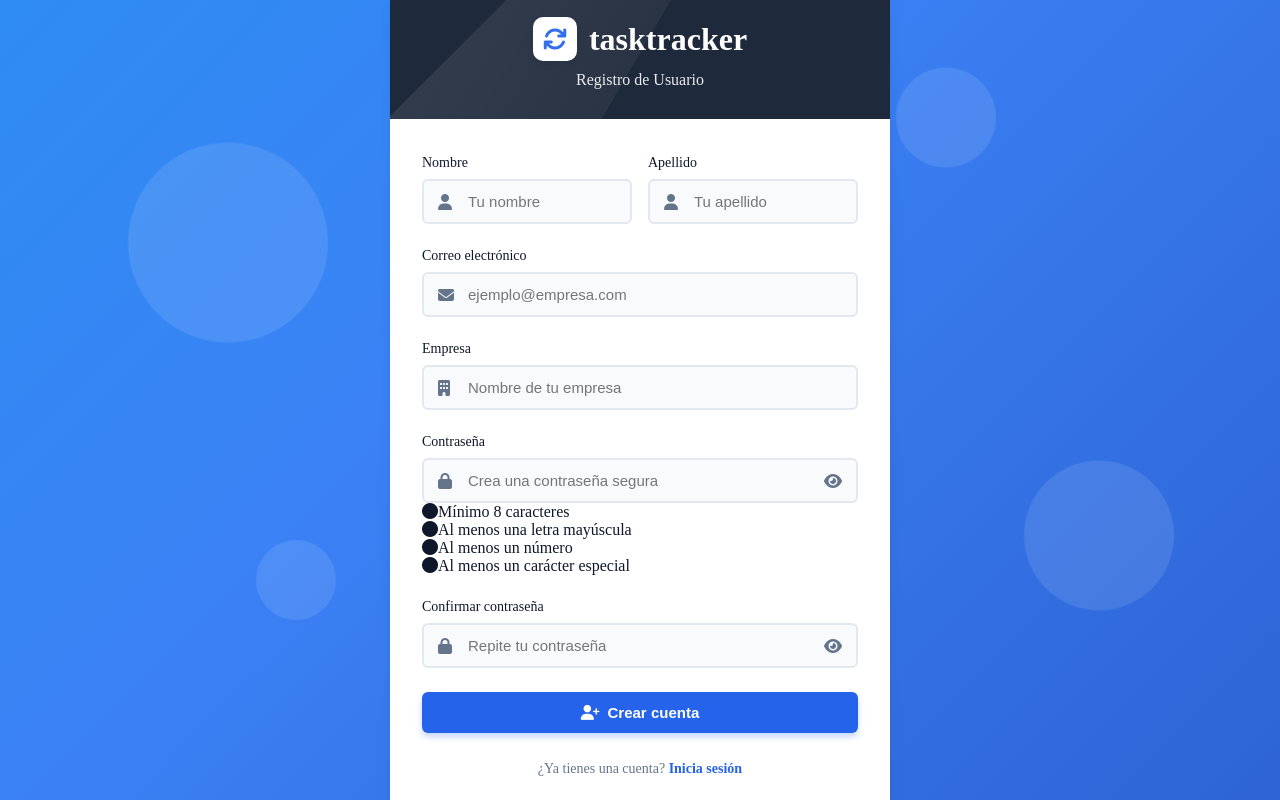
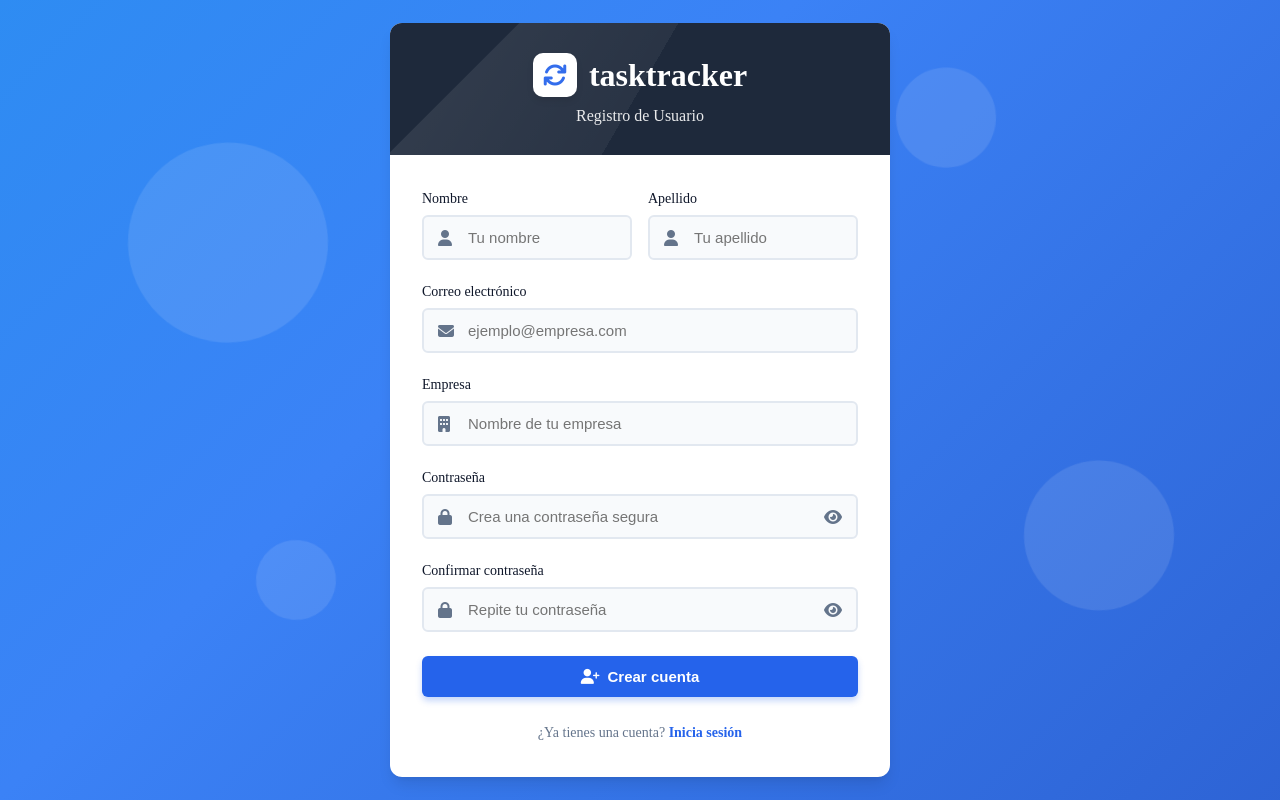
Before and after one commit to juan12312121/Tesisv1, an Angular app: page /registro in a window 1280 px wide. Built offline with nearby package versions, Linux system fonts and the light colour scheme.

Commit message:
cambios registro 2

```diff
--- a/src/app/autenticacion/registro/registro.component.html
+++ b/src/app/autenticacion/registro/registro.component.html
@@ -63,24 +63,7 @@
                         <input type="password" class="form-control" id="password" placeholder="Crea una contraseña segura" required>
                         <i class="toggle-password fas fa-eye" id="togglePassword"></i>
                     </div>
-                    <div class="password-requirements">
-                        <div class="password-requirement">
-                            <i class="fas fa-circle"></i>
-                            <span>Mínimo 8 caracteres</span>
-                        </div>
-                        <div class="password-requirement">
-                            <i class="fas fa-circle"></i>
-                            <span>Al menos una letra mayúscula</span>
-                        </div>
-                        <div class="password-requirement">
-                            <i class="fas fa-circle"></i>
-                            <span>Al menos un número</span>
-                        </div>
-                        <div class="password-requirement">
-                            <i class="fas fa-circle"></i>
-                            <span>Al menos un carácter especial</span>
-                        </div>
-                    </div>
+
                 </div>
 
                 <div class="form-group">
```
Also changed, not shown: src/app/autenticacion/registro/registro.component.css (+0 -39 lines).
